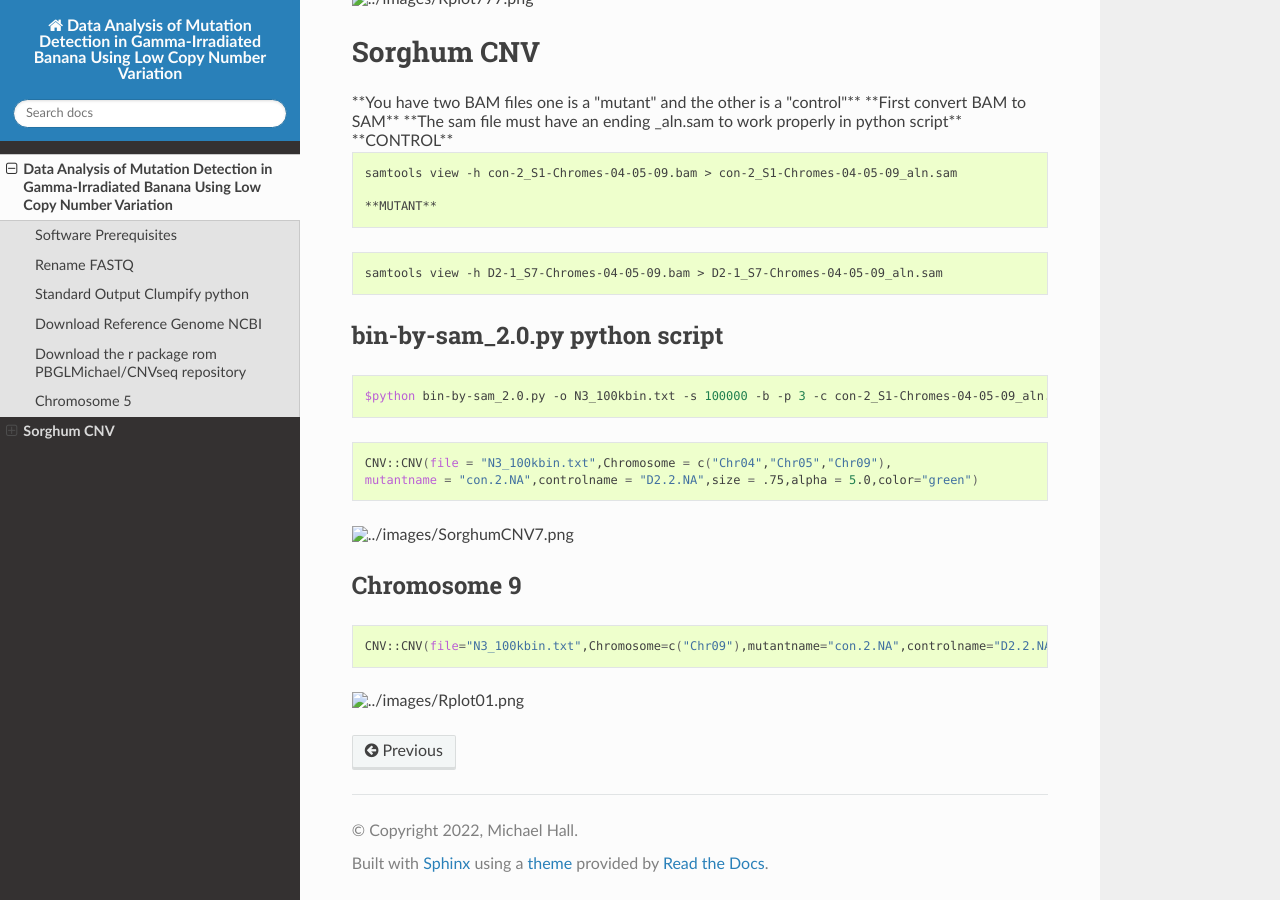
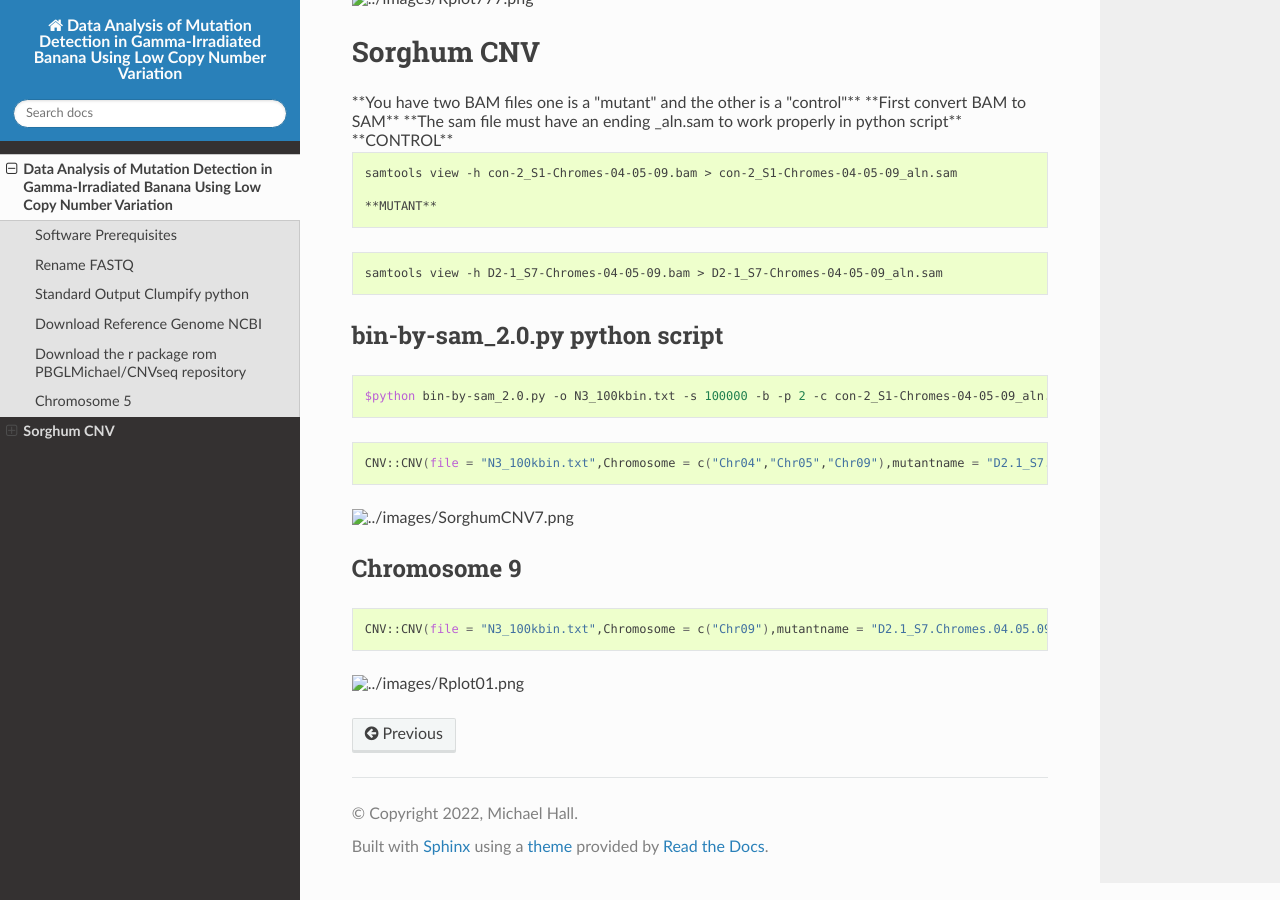
Before and after one commit to PBGLMichaelHall/CNVseq, a Sphinx documentation site: the page built from docs/source/CNV.rst, in a window 1280 px wide and 900 px high, scrolled down 3758 px. Built offline with Sphinx 7.4.7 and the Read the Docs theme 2.0.0, drawn with Linux system fonts in a browser that asks for light colours.

Commit message:
Update CNV.rst

```diff
--- a/docs/source/CNV.rst
+++ b/docs/source/CNV.rst
@@ -234,7 +234,7 @@
 
 .. code:: shell
 
-	$python bin-by-sam_2.0.py -o N3_100kbin.txt -s 100000 -b -p 3 -c con-2_S1-Chromes-04-05-09_aln.sam
+	$python bin-by-sam_2.0.py -o N3_100kbin.txt -s 100000 -b -p 2 -c con-2_S1-Chromes-04-05-09_aln.sam
 
 
 
@@ -243,8 +243,8 @@
 
 .. code:: shell
 
-	CNV::CNV(file = "N3_100kbin.txt",Chromosome = c("Chr04","Chr05","Chr09"),
-	mutantname = "con.2.NA",controlname = "D2.2.NA",size = .75,alpha = 5.0,color="green")
+	CNV::CNV(file = "N3_100kbin.txt",Chromosome = c("Chr04","Chr05","Chr09"),mutantname = "D2.1_S7.Chromes.04.05.09.con.2_S1.Chromes.04.05.09",controlname = "con.2_S1.Chromes.04.05.09.con.2_S1.Chromes.04.05.09",size = .75,alpha = 5.0,color="orange")
+
 
 
 
@@ -258,7 +258,8 @@
 
 .. code:: shell
 
-	CNV::CNV(file="N3_100kbin.txt",Chromosome=c("Chr09"),mutantname="con.2.NA",controlname="D2.2.NA",size=.75,alpha=5.0)
+	CNV::CNV(file = "N3_100kbin.txt",Chromosome = c("Chr09"),mutantname = "D2.1_S7.Chromes.04.05.09.con.2_S1.Chromes.04.05.09",controlname = "con.2_S1.Chromes.04.05.09.con.2_S1.Chromes.04.05.09",size = .75,alpha = 5.0,color="orange")
+
 
 
 .. figure:: ../images/Rplot01.png
```
